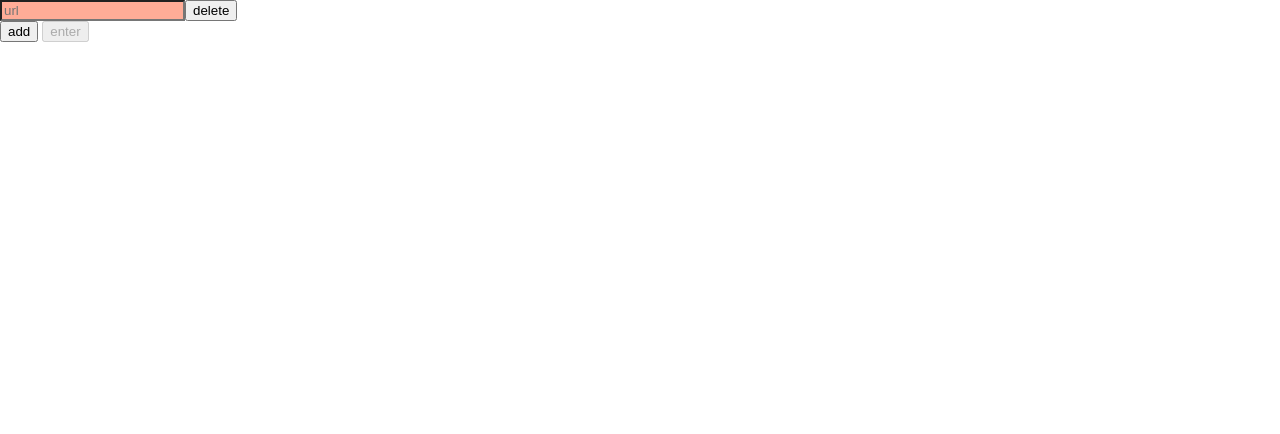
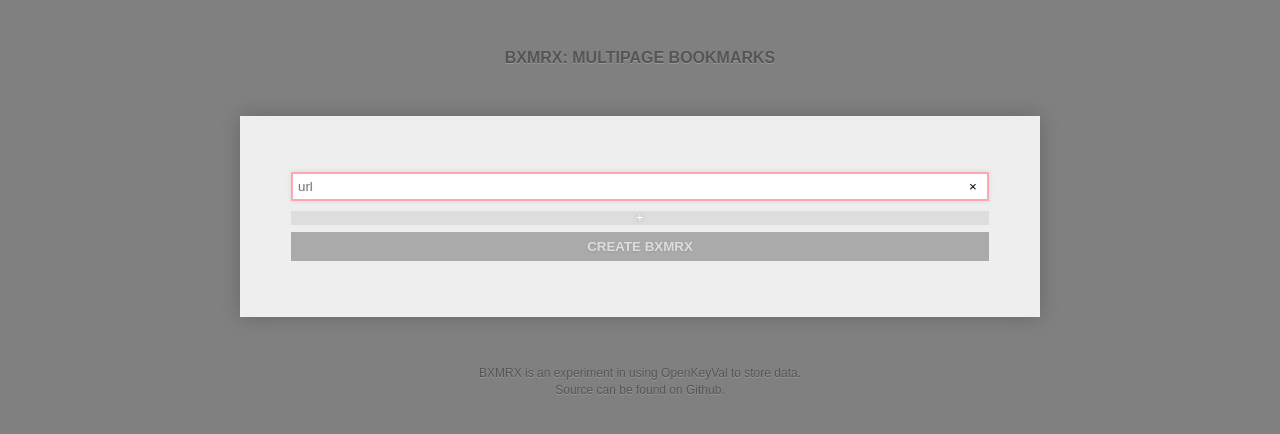
Before and after one commit to 5310/bxmrx, a plain HTML site: page index.html in a window 1280 px wide. Drawn offline with nearby package versions, Linux system fonts and the light colour scheme.

Commit message:
Styled the heck out of everything.

```diff
--- a/index.html
+++ b/index.html
@@ -4,9 +4,9 @@
 
 	    <meta charset="utf-8">
 
-	    <title></title>
-	    <meta name="description" content="" />
-	    <meta name="author" content="" />
+	    <title>BXMRX</title>
+	    <meta name="description" content='An experimental multi-bookmarking "service" built using OpenKeyVal' />
+	    <meta name="author" content="Sayantan Chaudhuri" />
 
 	    <meta id="viewport" name="viewport" content="width=device-width" />
 
@@ -22,6 +22,7 @@
 	<body>
 
 	    <header>
+		<p>BXMRX: MULTIPAGE BOOKMARKS</p>
 	    </header>
 
 	    <div id="main" role="main">
@@ -30,13 +31,13 @@
 
 		    <form id="urls">
 			<div class="row">
-			    <input class="url" type="url" placeholder="url" required pattern="https?://.+" /><input class="delete" type="button" value="delete" />
+			    <input class="url" type="url" placeholder="url" required pattern="https?://.+" /><input class="delete" type="button" value="×" />
 			</div>
 		    </form>
 
-		    <input id="addurl" type="button" value="add" />
+		    <input id="addurl" type="button" value="+" />
 
-		    <input id="enter" type="button" value="enter" disabled />
+		    <input id="enter" type="button" value="CREATE BXMRX" disabled />
 
 		    <input id="shorturl" type="url" readonly value="Creating BXMRX..." />
 
@@ -44,22 +45,21 @@
 
 		<div id="show">
 
+		    <div id="loadingmessage" class="message">LOADING BXMRX</div>
 
-		    <div id="loadingmessage">Checking BXMRX...</div>
-
-		    <div id="failmessage">BXMRX does not exist!</div>
+		    <div id="failmessage" class="message">BXMRX DOES NOT EXIST</div>
 
 		    <div id="links"></div>
 
-		    <a id="launch" href="javascript:launch();">launch</a>
-
-		    <div id="makeyourown">Create BXMRX?</div>
+		    <a id="launch" href="javascript:launch();">OPEN BXMRX</a>
 
 		</div>
 
 	    </div>
 
 	    <footer>
+		<p>BXMRX is an experiment in using <a href="">OpenKeyVal</a> to store data.</p>
+		<p>Source can be found on <a href="">Github</a>.</p>
 	    </footer>
 
 	</body>
--- a/script.js
+++ b/script.js
@@ -120,6 +120,7 @@
 
 					// Display ALL the things.
 					$('#loadingmessage').hide(500, function() {
+						$('#launch').html("OPEN BXMRX "+key);
 						$('#links').fadeIn();
 						$('#launch').fadeIn();
 					});
--- a/style.css
+++ b/style.css
@@ -1,9 +1,158 @@
-input:required:invalid, input:focus:invalid {
-  /* insert your own styles for invalid form input */
-  -moz-box-shadow: none;
-  background: #FFAC97;
+* { outline: 0; box-sizing: border-box; }
+
+body {
+    background: gray;
+    font-family: sans-serif;
+    font-size: 12px;
 }
+
+input {
+    border: 2px solid white;
+    border-radius: 0px;
+    padding: 5px;
+    box-shadow:
+            0 0 5px rgba(0,0,0,0.1);
+    margin: 5px 0;
+    text-shadow: 0 1px 2px rgba(0, 0, 0, 0.1);
+}
+input:focus {
+    box-shadow: 0 0 10px rgba(0,0,0,0.2);
+}
+input:invalid {
+    border-color: rgba(254, 80, 97, 0.5);
+}
+input:focus:invalid {
+    border-color: rgba(254, 80, 97, 0.5);
+}
+
+a {
+    color: inherit;
+    text-decoration: none;
+}
+
+p { margin: 5px; }
+
 
 #make, #shorturl, #show, #failmessage, #links, #launch {
     display: none;
 }
+
+#main {
+    max-width: 800px;
+    background: #EEE;
+    margin: auto;
+    margin-top: 50px; margin-bottom: 50px;
+    padding: 50px;
+    border: 1px solid #EFEFEF;
+    box-shadow: 0 0 20px rgba(0, 0, 0, 0.2);
+}
+
+#make .url {
+    width: 100%;
+    margin-right: -25px;
+}
+
+#make .delete {
+    border: 0 solid white;
+    background: none;
+    box-shadow: 0 0 0 white;
+    margin: 0;
+    cursor: pointer;
+}
+
+#make #addurl {
+    width: 100%;
+    color: white;
+    text-shadow: 0 0 10px rgba(0, 0, 0, 0.2), 0 0 5px rgba(0, 0, 0, 0.2);
+    line-height: 0px;
+    background: #ddd;
+    border-color: #ddd;
+    cursor: pointer;
+    box-shadow: none;
+    margin-bottom: 2px;
+}
+
+#make #enter {
+    width: 100%;
+    color: white;
+    font-weight: bold;
+    background: #72C294;
+    border-color: #72C294;
+    cursor: pointer;
+    box-shadow:
+            0 0 7px rgba(114, 194, 148, 1);
+}
+#make #enter:disabled {
+    background: #aaa;
+    color: #ddd;
+    border-color: #aaa;
+    cursor: default;
+    box-shadow: 0 0 0 white;
+}
+
+#make #shorturl {
+    width: 100%;
+    text-align: center;
+}
+
+
+#show a {
+    display: block;
+    width: 100%;
+    background: white;
+    border: 2px solid white;
+    border-radius: 0px;
+    padding: 5px;
+    box-shadow:
+            0 0 5px rgba(0,0,0,0.1);
+    margin-bottom: 10px;
+    text-shadow: 0 1px 2px rgba(0, 0, 0, 0.1);
+}
+#show a:hover {
+    box-shadow: 0 0 10px rgba(0,0,0,0.2);
+}
+
+#show #launch {
+    color: white;
+    font-weight: bold;
+    background: #72C294;
+    border-color: #72C294;
+    cursor: pointer;
+    box-shadow:
+        0 0 7px rgba(114, 194, 148, 1);
+    text-align: center;
+    font-size: 13px;
+    padding: 7px;
+    margin-bottom: 0;
+}
+
+#show .message {
+    width: 100%;
+    text-align: center;
+    font-size: 24px;
+    text-shadow: 0 -1px 1px rgba(0, 0, 0, 0.25), 0 1px 1px rgba(255, 255, 255, 1);
+    color: #ccc;
+    margin-bottom: -5px;
+}
+
+
+header {
+    text-align: center;
+    font-size: 16px;
+    font-weight: bold;
+    color: #555;
+    text-shadow: 0 1px 0 rgba(255, 255, 255, 0.2);
+    margin-top: 50px;
+    margin-bottom: 50px;
+}
+
+
+footer {
+    text-align: center;
+    color: #555;
+    text-shadow: 0 1px 0 rgba(255, 255, 255, 0.2);
+    margin-bottom: 50px;
+}
+footer a:hover {
+    text-decoration: underline;
+}
```
Also changed, not shown: todo.txt.
